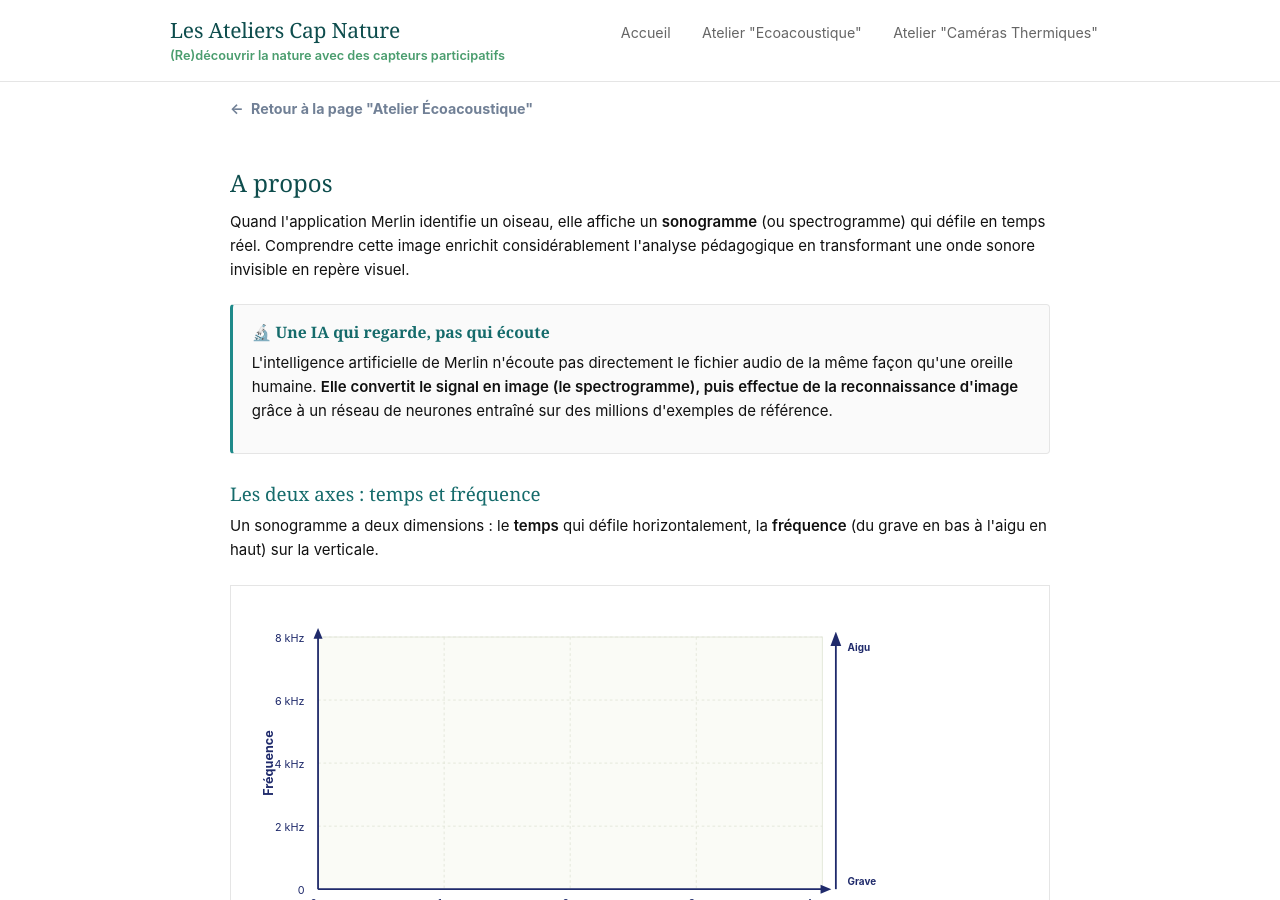
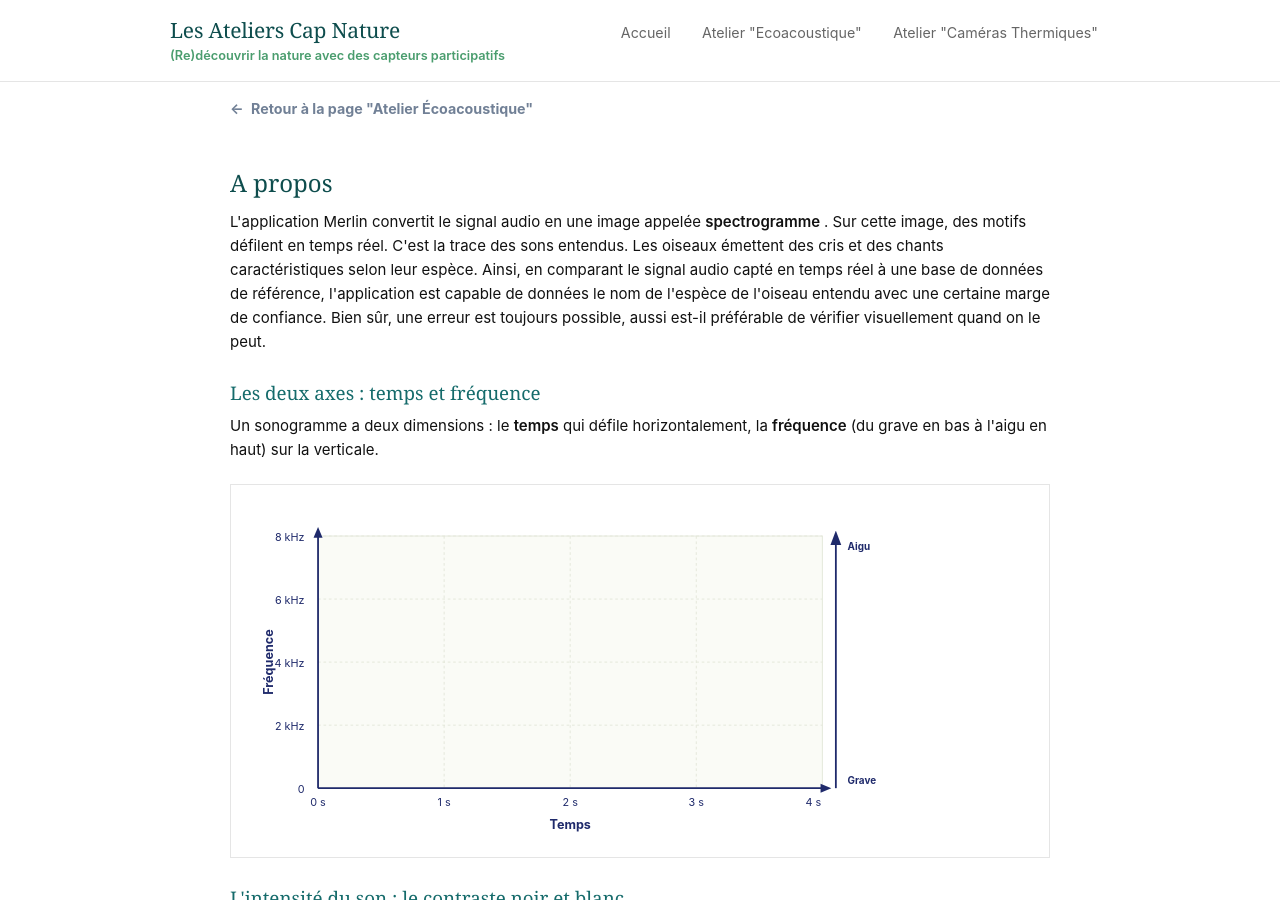
Before and after one commit to marieleapouliquen/wiki-cap-nature, a Jekyll site: the page built from _pages/module-oiseaux/sonogramme.md, in a window 1280 px wide and 900 px high. Built offline with Jekyll 4.4.1, drawn with Linux system fonts in a browser that asks for light colours.

Commit message:
Update sonogramme.md

```diff
--- a/_pages/module-oiseaux/sonogramme.md
+++ b/_pages/module-oiseaux/sonogramme.md
@@ -16,12 +16,8 @@ title: Apprendre à lire un sonogramme
   </nav>
 
   <h2>A propos</h2>
-  <p>Quand l'application Merlin identifie un oiseau, elle affiche un <strong>sonogramme</strong> (ou spectrogramme) qui défile en temps réel. Comprendre cette image enrichit considérablement l'analyse pédagogique en transformant une onde sonore invisible en repère visuel.</p>
+  <p>L'application Merlin convertit le signal audio en une image appelée <strong>spectrogramme </strong>. Sur cette image, des motifs défilent en temps réel. C'est la trace des sons entendus. Les oiseaux émettent des cris et des chants caractéristiques selon leur espèce. Ainsi, en comparant le signal audio capté en temps réel à une base de données de référence, l'application est capable de données le nom de l'espèce de l'oiseau entendu avec une certaine marge de confiance. Bien sûr, une erreur est toujours possible, aussi est-il préférable de vérifier visuellement quand on le peut.</p>
 
-  <div class="callout science">
-    <div class="callout-title">🔬 Une IA qui regarde, pas qui écoute</div>
-    <p>L'intelligence artificielle de Merlin n'écoute pas directement le fichier audio de la même façon qu'une oreille humaine. <strong>Elle convertit le signal en image (le spectrogramme), puis effectue de la reconnaissance d'image</strong> grâce à un réseau de neurones entraîné sur des millions d'exemples de référence.</p>
-  </div>
 
   <h3>Les deux axes : temps et fréquence</h3>
   <p>Un sonogramme a deux dimensions : le <strong>temps</strong> qui défile horizontalement, la <strong>fréquence</strong> (du grave en bas à l'aigu en haut) sur la verticale.</p>
```
